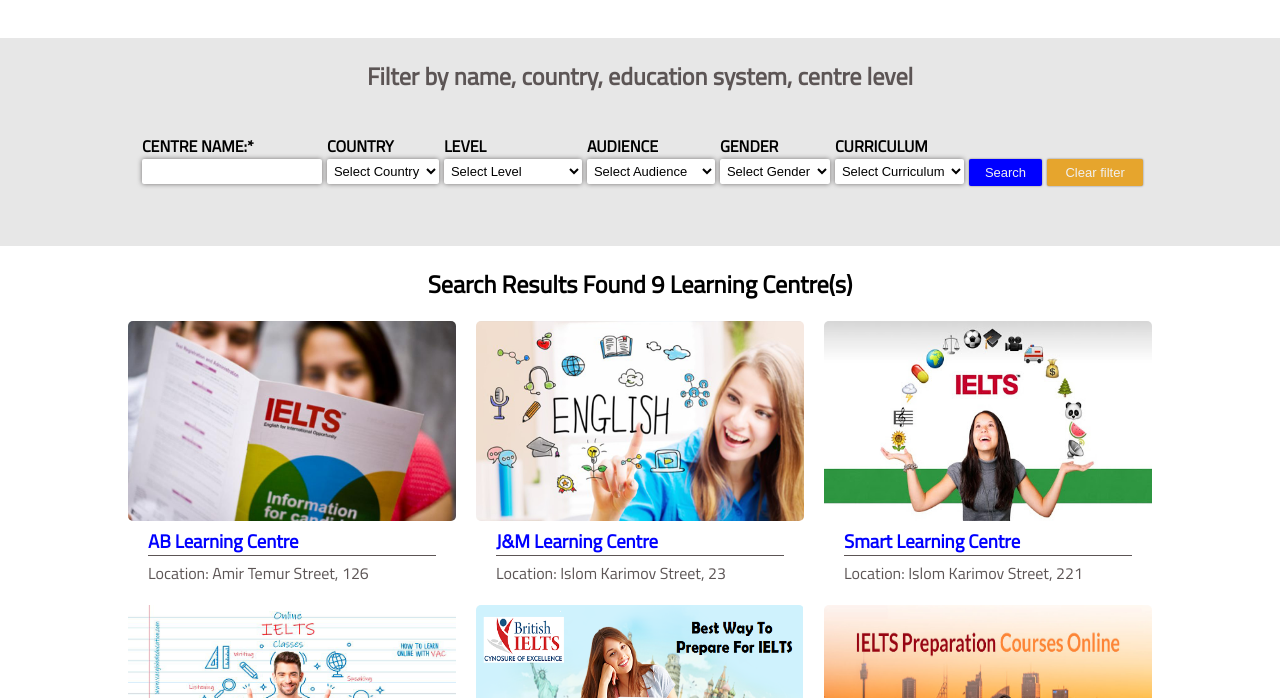
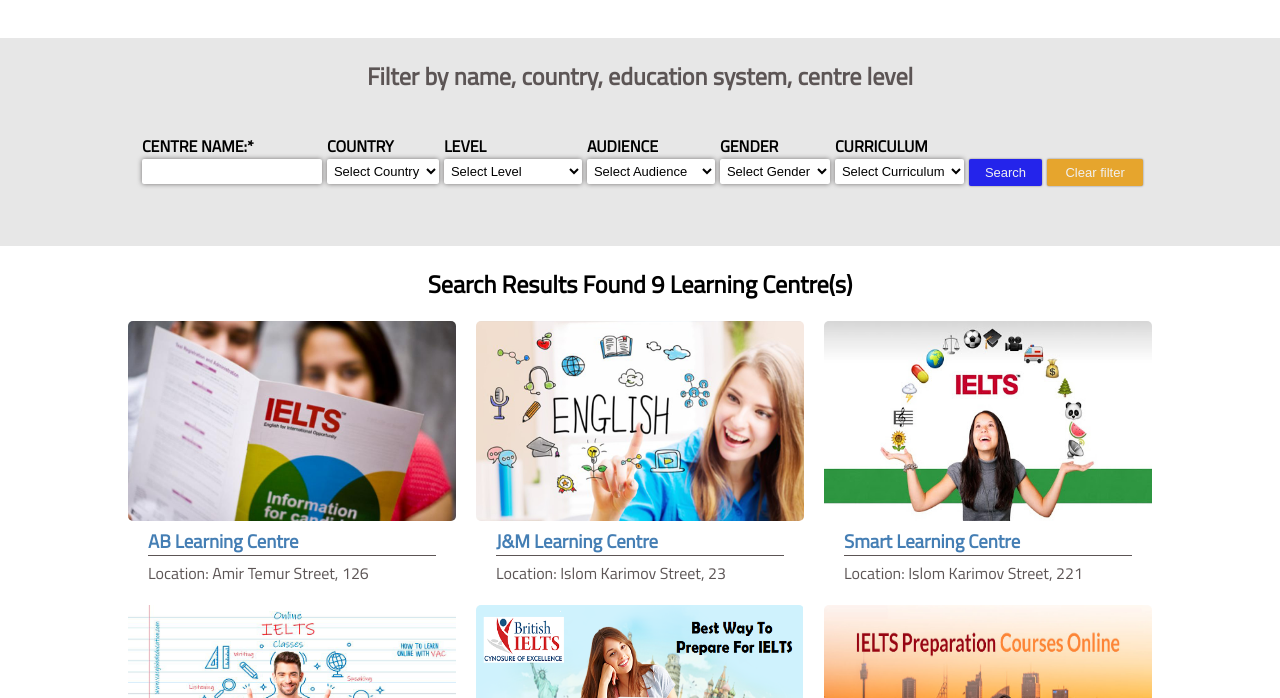
Before and after one commit to abrormukimov/ielts-directory, a plain HTML site: page searchpage.html in a window 1280 px wide. In both pictures the pointer is over the button "Search". Shown: the part 102-800 px from the top of the page. Drawn offline with Linux system fonts and the light colour scheme.

Commit message:
Change the blue color for links in the results page

```diff
--- a/main.css
+++ b/main.css
@@ -384,7 +384,7 @@ a {
   border: none;
   border-radius: 2px;
   padding: 6px 16px;
-  background-color: #0e0acec0;
+  background-color: #447eb4;
   color: #f1f1f1;
   font-weight: 400;
   font-size: 13px;
@@ -428,7 +428,7 @@ a {
 }
 
 .r-txt a {
-  color: blue;
+  color: #447eb4;
 }
 
 .r-txt > h3 {
@@ -462,11 +462,11 @@ a {
 }
 
 .btn-5:hover {
-  background-color: blue;
+  background-color: rgb(36, 36, 235);
 }
 
 .btn-6:hover {
-  background-color: rgb(209, 142, 16);
+  background-color: #e6ac5b;
 }
 
 .ft-logo:hover {
```
